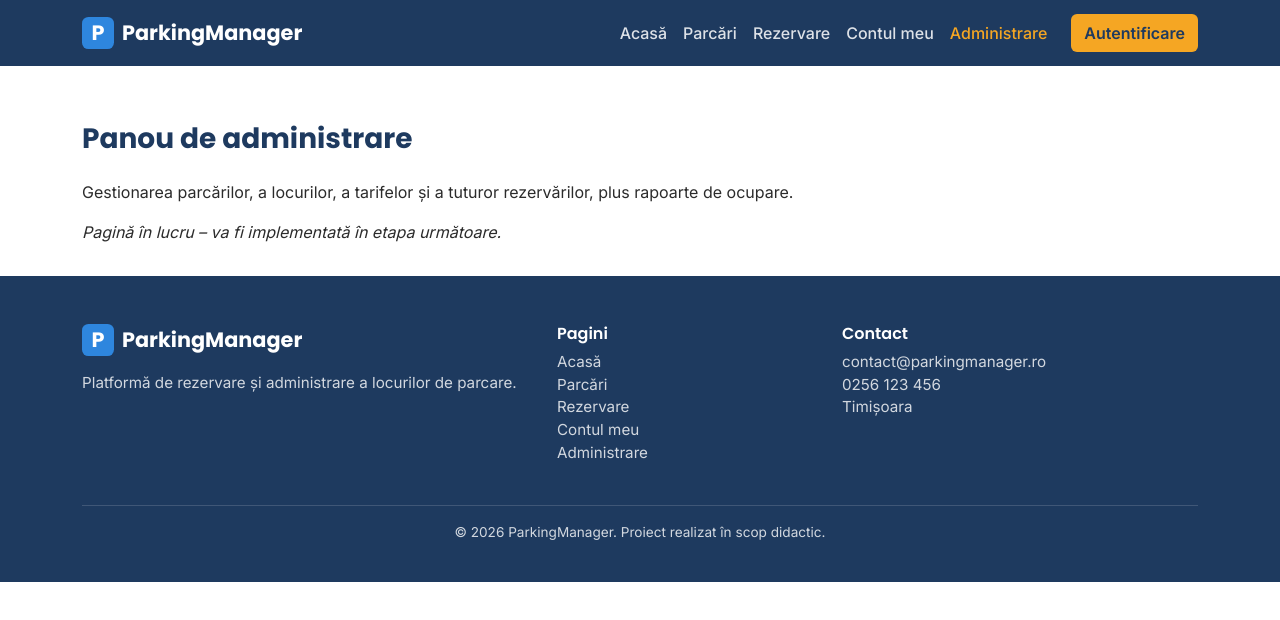
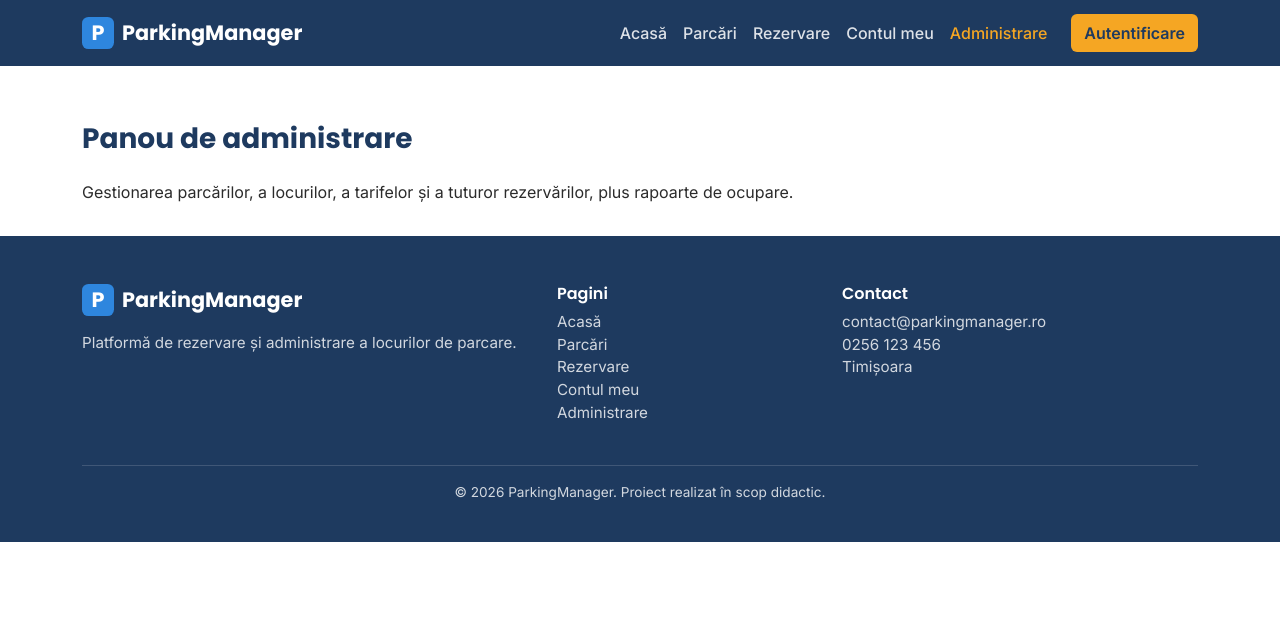
Before and after one commit to tudor6/parkingmanager, a plain HTML site: page admin.html in a window 1280 px wide. Drawn offline with nearby package versions, Linux system fonts and the light colour scheme.

Commit message:
Update admin.html

```diff
--- a/admin.html
+++ b/admin.html
@@ -37,7 +37,7 @@
   </header>
 
   <main>
-    <section class="container pm-section"><h1 class="pm-section-title">Panou de administrare</h1><p>Gestionarea parcărilor, a locurilor, a tarifelor și a tuturor rezervărilor, plus rapoarte de ocupare.</p><p><em>Pagină în lucru – va fi implementată în etapa următoare.</em></p></section>
+    <section class="container pm-section"><h1 class="pm-section-title">Panou de administrare</h1><p>Gestionarea parcărilor, a locurilor, a tarifelor și a tuturor rezervărilor, plus rapoarte de ocupare.</p></section>
   </main>
 
   <!-- ===== Subsol ===== -->
```
